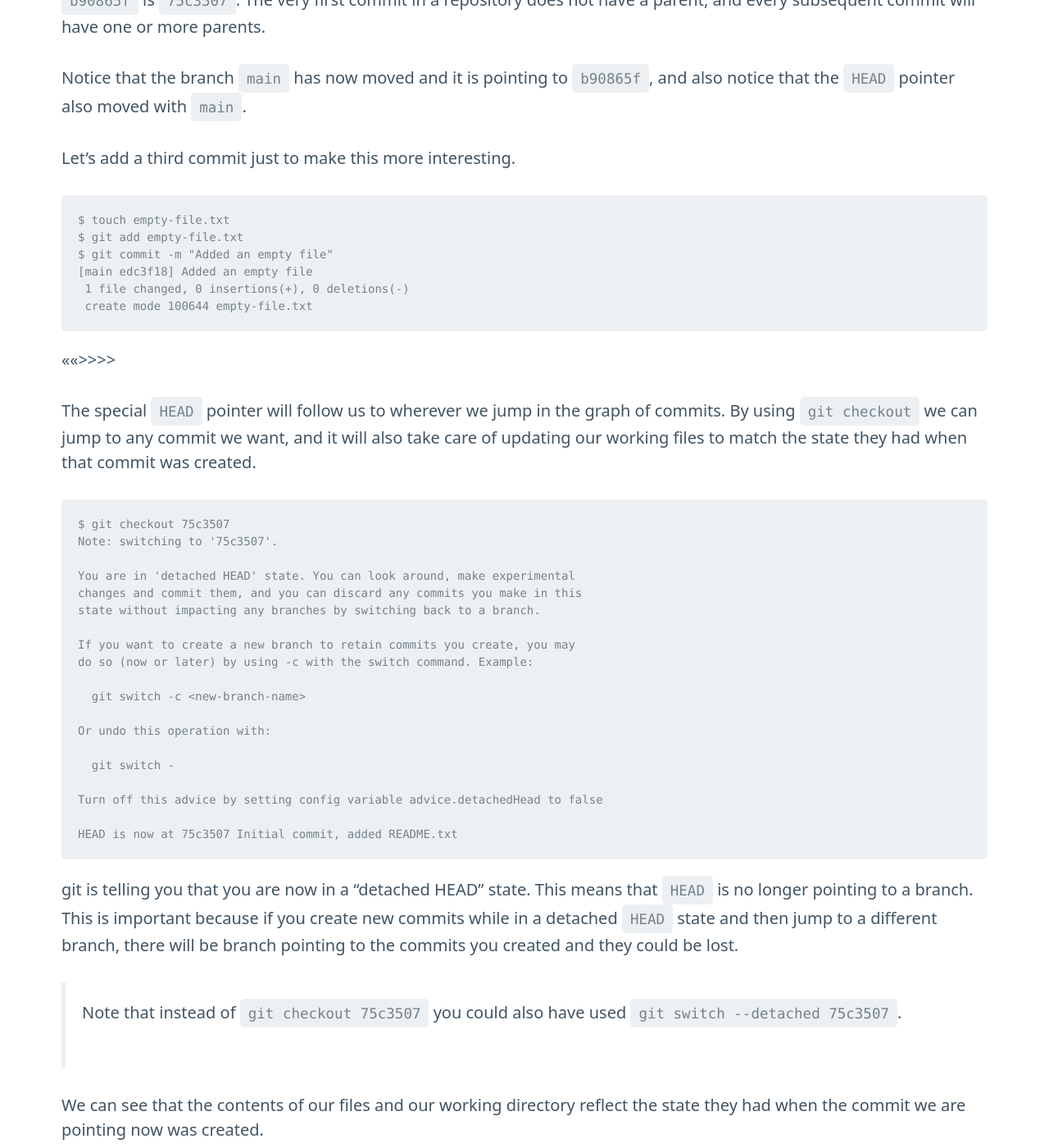
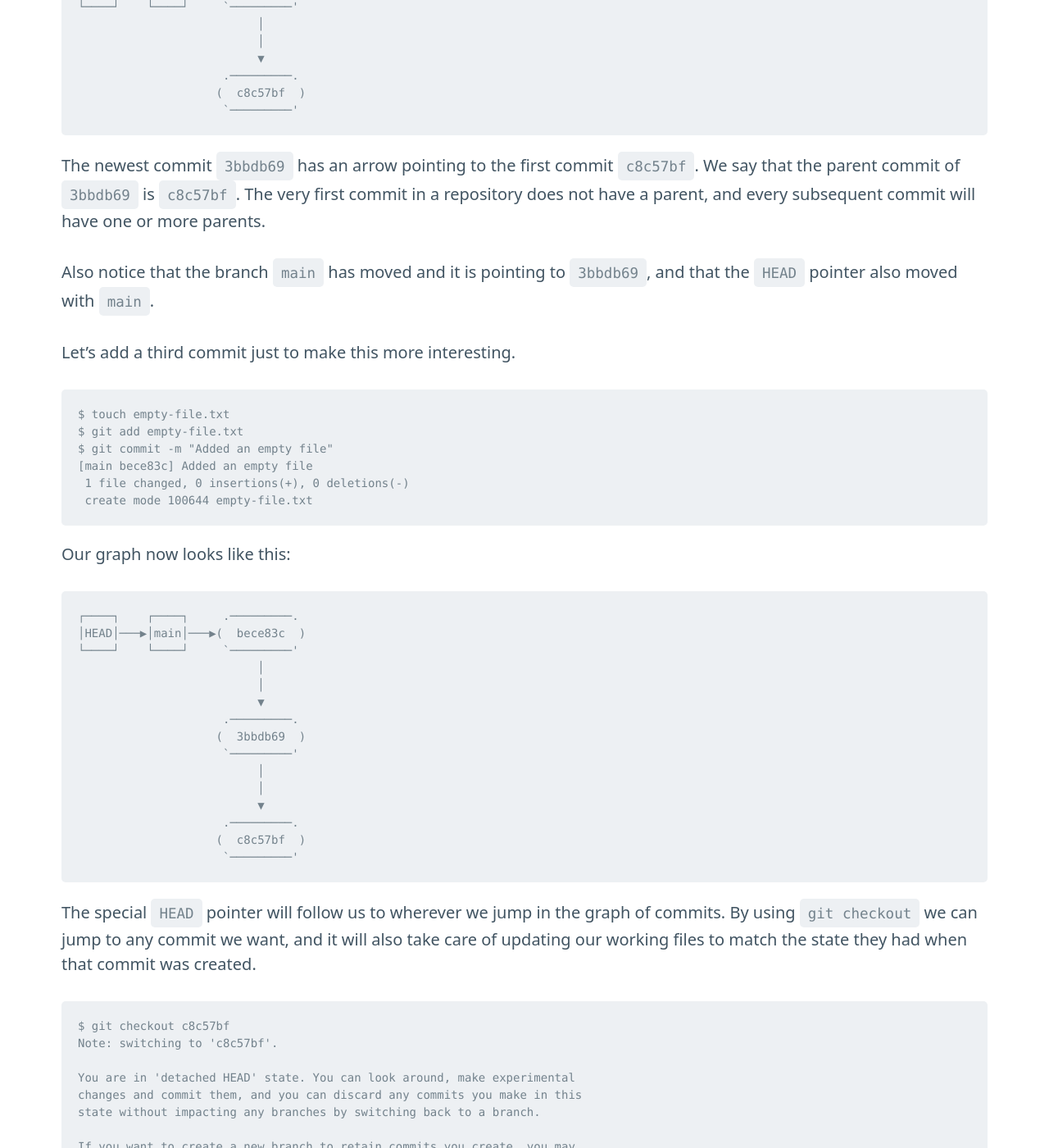
Before and after one commit to gajon/blog, a Jekyll site: the page built from _posts/2022-06-11-git-tips-and-tricks.md, in a window 1280 px wide and 1400 px high, scrolled down 3155 px. Shown: the whole window at 82% size. Built offline with Jekyll 4.4.1, drawn with Linux system fonts in a browser that asks for light colours; some of the changed text lies outside the part shown.

Commit message:
WIP: Post git tips & tricks

````diff
--- a/_posts/2022-06-11-git-tips-and-tricks.md
+++ b/_posts/2022-06-11-git-tips-and-tricks.md
@@ -3,30 +3,29 @@
 title: git tips & tricks - the fundamentals
 ---
 
-Most of the time we only use a very limited set of `git` commands, `git checkout
+Most of the time we only use a very limited set of git commands, `git checkout
 -b <branch>` to start a new branch, `git pull origin` to update your current
 branch with any remote changes, `git add .` & `git commit -m` to save your work,
 and `git push origin` to push your changes to a remote repository.
 
 This is perfectly fine, and online tools like Github or Gitlab make working with
-a `git` repository even easier. But have you wondered what is actually going on
+a git repository even easier. But have you wondered what is actually going on
 when we execute those commands?
 
-In this article we are going to explore how a `git` repository works, and how
-when you use the commands we mentioned above the branches and commits are
-created and tracked inside the repository. We will also understand how to fix
-common problems that arise when working with other people over the same
-repository
+In this article we are going to explore how a git repository works, and how when
+you use the commands we mentioned above the branches and commits are created and
+tracked inside the repository. We will also understand how to fix common
+problems that arise when working with other people over the same repository
 
-All of this will be explained in a very easy to understand way, without diving
-into any deep technical details that are not important to our usage of `git`.
+All of this will be explained in a very easy to understand manner, without
+diving into deep technical details that are not important to our usage of git.
 
 ## What is a git repository?
 
 <blockquote>
 <em>The following explanation is not 100% technically accurate, but instead a
 simplification that will allow us to think about this topic without getting too
-distracted with details you won't really need to know.</em>
+distracted with details we don't really need.</em>
 </blockquote>
 
 We can think of a git repository as a collection of commits organized in a
@@ -65,27 +64,31 @@
 $ git add README.txt
 
 $ git commit -m "Initial commit, added README.txt"
-[main (root-commit) 75c3507] Initial commit, added README.txt
+[main (root-commit) c8c57bf] Initial commit, added README.txt
  1 file changed, 1 insertion(+)
  create mode 100644 README.txt
 ```
 
-We created an empty repository with the name `test-repository`,
-this created a directory with that name, and we also specified the name of our
-initial branch to be `main`.
+We created an empty repository with the name `test-repository`, this created a
+directory with that name, and we also specified the name of our initial branch
+to be `main`.
 
-We created a file `README.txt` with one line of text, and we committed our
-“work” with our very first commit. Notice that git is telling us what the hash
-of this commit is with `[main (root-commit) 75c3507]`, in this case the hash is
-`75c3507`.
+We created a file `README.txt` with one line of text, and we committed our work
+with our very first commit. Notice that git is telling us what the hash of this
+commit is with `[main (root-commit) c8c57bf]`, in this case the hash is
+`c8c57bf`.
 
 A visual representation of our graph looks like this:
 
-<<<<<graph>>>>>
+```
+┌────┐    ┌────┐     .─────────.
+│HEAD│───▶│main│───▶(  c8c57bf  )
+└────┘    └────┘     `─────────'
+```
 
-So far we have only one node (one commit), and a branch named `main` pointing to
-this commit. There's also a special pointer named `HEAD` that is pointing to
-`main`.
+So far we have only one node with commit hash `c8c57bf`, and a branch named
+`main` pointing to this commit. There's also a special pointer named `HEAD` that
+is pointing to `main`.
 
 Now let's create a second commit.
 
@@ -94,22 +97,32 @@
 $ git add README.txt
 
 $ git commit -m "Added second line to README.txt"
-[main b90865f] Added second line to README.txt
+[main 3bbdb69] Added second line to README.txt
  1 file changed, 1 insertion(+)
 ```
 
-The hash of the second commit is `b90865f`. Our graph now contains two nodes and
+The hash of the second commit is `3bbdb69`. Our graph now contains two nodes and
 it looks like this:
 
-<<<<<graph>>>>>
+```
+┌────┐    ┌────┐     .─────────.
+│HEAD│───▶│main│───▶(  3bbdb69  )
+└────┘    └────┘     `─────────'
+                          │
+                          │
+                          ▼
+                     .─────────.
+                    (  c8c57bf  )
+                     `─────────'
+```
 
-The newest commit `b90865f` has an arrow pointing to the first commit `75c3507`.
-We say that the parent commit of `b90865f` is `75c3507`. The very first commit
+The newest commit `3bbdb69` has an arrow pointing to the first commit `c8c57bf`.
+We say that the parent commit of `3bbdb69` is `c8c57bf`. The very first commit
 in a repository does not have a parent, and every subsequent commit will have
 one or more parents.
 
-Notice that the branch `main` has now moved and it is pointing to
-`b90865f`, and also notice that the `HEAD` pointer also moved with `main`.
+Also notice that the branch `main` has moved and it is pointing to `3bbdb69`,
+and that the `HEAD` pointer also moved with `main`.
 
 Let's add a third commit just to make this more interesting.
 
@@ -117,12 +130,30 @@
 $ touch empty-file.txt
 $ git add empty-file.txt
 $ git commit -m "Added an empty file"
-[main edc3f18] Added an empty file
+[main bece83c] Added an empty file
  1 file changed, 0 insertions(+), 0 deletions(-)
  create mode 100644 empty-file.txt
 ```
 
-<<<<<graph>>>>>
+Our graph now looks like this:
+
+```
+┌────┐    ┌────┐     .─────────.
+│HEAD│───▶│main│───▶(  bece83c  )
+└────┘    └────┘     `─────────'
+                          │
+                          │
+                          ▼
+                     .─────────.
+                    (  3bbdb69  )
+                     `─────────'
+                          │
+                          │
+                          ▼
+                     .─────────.
+                    (  c8c57bf  )
+                     `─────────'
+```
 
 The special `HEAD` pointer will follow us to wherever we jump in the graph of
 commits. By using `git checkout` we can jump to any commit we want, and it will
@@ -130,8 +161,8 @@
 that commit was created.
 
 ```
-$ git checkout 75c3507
-Note: switching to '75c3507'.
+$ git checkout c8c57bf
+Note: switching to 'c8c57bf'.
 
 You are in 'detached HEAD' state. You can look around, make experimental
 changes and commit them, and you can discard any commits you make in this
@@ -148,17 +179,22 @@
 
 Turn off this advice by setting config variable advice.detachedHead to false
 
-HEAD is now at 75c3507 Initial commit, added README.txt
+HEAD is now at c8c57bf Initial commit, added README.txt
 ```
 
-git is telling you that you are now in a “detached HEAD” state. This means that
+git is telling us that we are now in a “detached HEAD” state. This means that
 `HEAD` is no longer pointing to a branch. This is important because if you
-create new commits while in a detached `HEAD` state and then jump to a different
-branch, there will be branch pointing to the commits you created and they could
-be lost.
+create new commits while in this “detached HEAD” state and then jump back to a
+different branch, you could lose those commits.
 
-> Note that instead of `git checkout 75c3507` you could also have used `git
-> switch --detached 75c3507`.
+> The new recommended way to switch to a “detached HEAD” state is to use the
+> command `git switch --detach`, this way you are being more explicit about your
+> intention. For example:
+>
+> ```
+> $ git switch --detach c8c57bf
+> HEAD is now at c8c57bf Initial commit, added README.txt
+```
 
 We can see that the contents of our files and our working directory reflect the
 state they had when the commit we are pointing now was created.
@@ -171,13 +207,13 @@
 cat: empty-file.txt: No such file or directory
 ```
 
-We can experiment while in this “detached HEAD” state, we can create new commits
-and they won't affect at all our existing branches. If we want to discard this
+We can experiment while in this “detached HEAD” state. For example we can create
+new commits and they won't affect other branches. If we want to discard this
 experiment we can simply jump to another branch. If we want keep the changes
 made in this experiment then we have the option of creating a new branch here.
 
 Let's open your favorite code editor and change the `README.txt` file so that it
-contains the following lines, then let's save that change in a new commit.
+contains the following lines:
 
 ```
 This is our first file
@@ -186,35 +222,118 @@
 - Added README.txt
 ```
 
+Then save that change in a new commit.
+
 ```
 $ git add README.txt
 $ git commit -m "Added changelog to README.txt"
-[detached HEAD 8bfd1cf] Added changelog to README.txt
+[detached HEAD fb75aff] Added changelog to README.txt
  1 file changed, 3 insertions(+)
 ```
 
-Our graph now looks like this, notice that `HEAD` moved to point to the new
-commit, and the new commit has an arrow to `75c3507` meaning that `75c3507` is
-the parent of our new commit. We are still in a “detached HEAD” state.
+Our graph now looks like the following. Notice that `HEAD` moved to point to the
+new commit `fb75aff`, and the new commit has an arrow to `c8c57bf` meaning that
+`c8c57bf` is the parent of our new commit. We are still in a “detached HEAD”
+state.
 
-<<<<<graph>>>>>
+```
+                 ┌────┐     .─────────.
+                 │main│───▶(  bece83c  )
+                 └────┘     `─────────'
+                                 │
+                                 │
+                                 ▼
+┌────┐     .─────────.      .─────────.
+│HEAD│───▶(  fb75aff  )    (  3bbdb69  )
+└────┘     `─────────'      `─────────'
+                │                │
+                └───────────────┐│
+                                ▼▼
+                            .─────────.
+                           (  c8c57bf  )
+                            `─────────'
+```
 
 Now let's create a new branch that will point to this new commit, and in this
 way we avoid losing this work if we jump to a different branch.
 
 ```
-$ git switch -c readme-changelog
-Switched to a new branch 'readme-changelog'
+$ git switch -c changelog
+Switched to a new branch 'changelog'
 ```
 
-Our graph now looks like this. Notice that now `HEAD` points to our new branch
-`readme-changelog`. If we create new commits now, the new branch pointer
-`readme-changelog` will move to point to the new commits, and the `HEAD` pointer
-will move as well to continue pointing to the new branch.
+Notice that now `HEAD` points to our new branch `changelog`, we are no longer in
+a “detached HEAD” state.
 
-We are no longer in a “detached HEAD” state.
+```
+                 ┌────┐     .─────────.
+                 │main│───▶(  bece83c  )
+                 └────┘     `─────────'
+                                 │
+                                 │
+┌────┐  ┌─────────┐              │
+│HEAD│─▶│changelog│              │
+└────┘  └─────────┘              │
+          │                      │
+          │                      ▼
+          │  .─────────.    .─────────.
+          └▶(  fb75aff  )  (  3bbdb69  )
+             `─────────'    `─────────'
+                  │              │
+                  └─────────────┐│
+                                ▼▼
+                            .─────────.
+                           (  c8c57bf  )
+                            `─────────'
+```
 
-<<<<<graph>>>>>
+If we create new commits now, the new branch `changelog` will move to point to
+the new commits, and the `HEAD` pointer will move as well to continue pointing
+to our new branch.
+
+## Going back to our main branch
+
+Let's go back to our `main` branch, this will make our special `HEAD` pointer
+move to point to `main` and this will also update the contents of our working
+files to match the state they had when we last created a commit in `main`.
+
+```
+$ git switch main
+Switched to branch 'main'
+```
+
+Our graph now looks like this:
+
+```
+┌────┐       ┌────┐     .─────────.
+│HEAD│──────▶│main│───▶(  bece83c  )
+└────┘       └────┘     `─────────'
+                             │
+                             │
+    ┌─────────┐              │
+    │changelog│              │
+    └─────────┘              │
+      │                      │
+      │                      ▼
+      │  .─────────.    .─────────.
+      └▶(  fb75aff  )  (  3bbdb69  )
+         `─────────'    `─────────'
+              │              │
+              └─────────────┐│
+                            ▼▼
+                        .─────────.
+                       (  c8c57bf  )
+                        `─────────'
+```
+
+And if we inspect the contents of our `README.txt` file we see that the changes
+made in the `changelog` branch are not there anymore.
+
+```
+$ cat README.txt
+This is our first file
+Welcome to our new repository
+```
 
 
 ## Remote vs local branches
````
